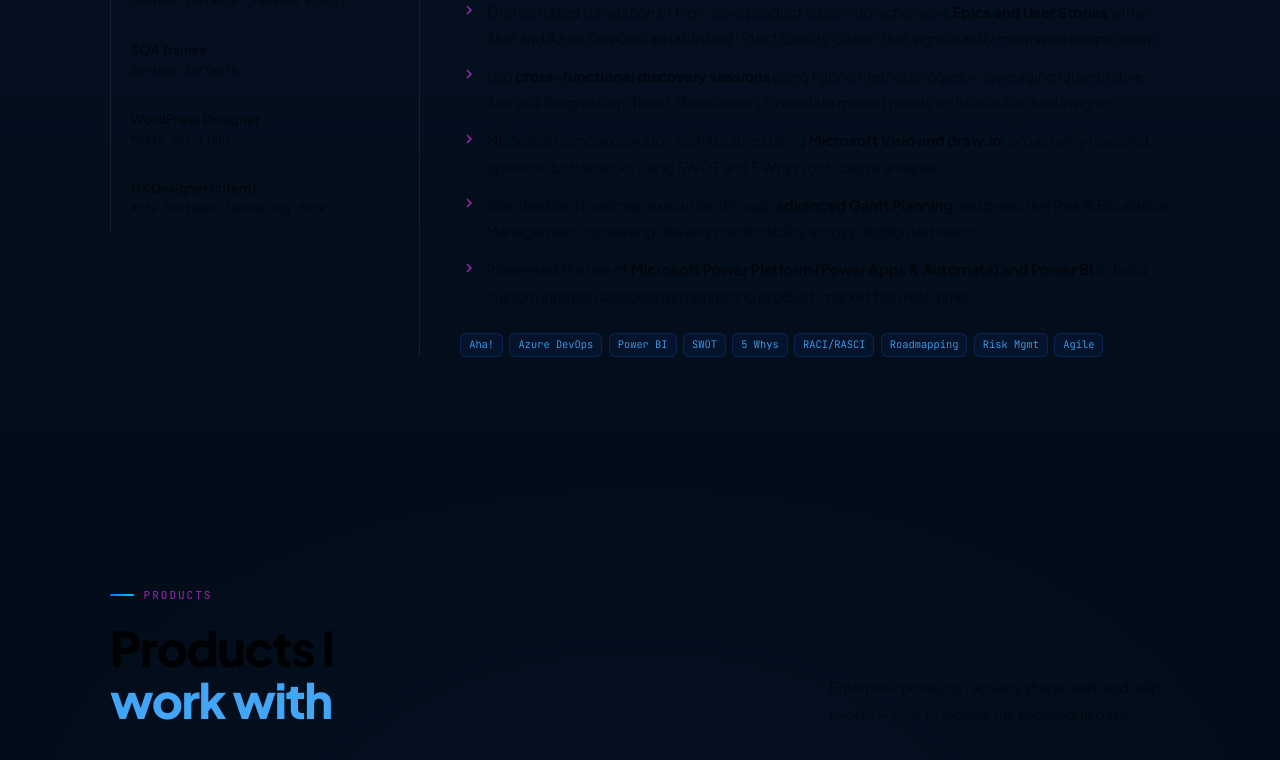
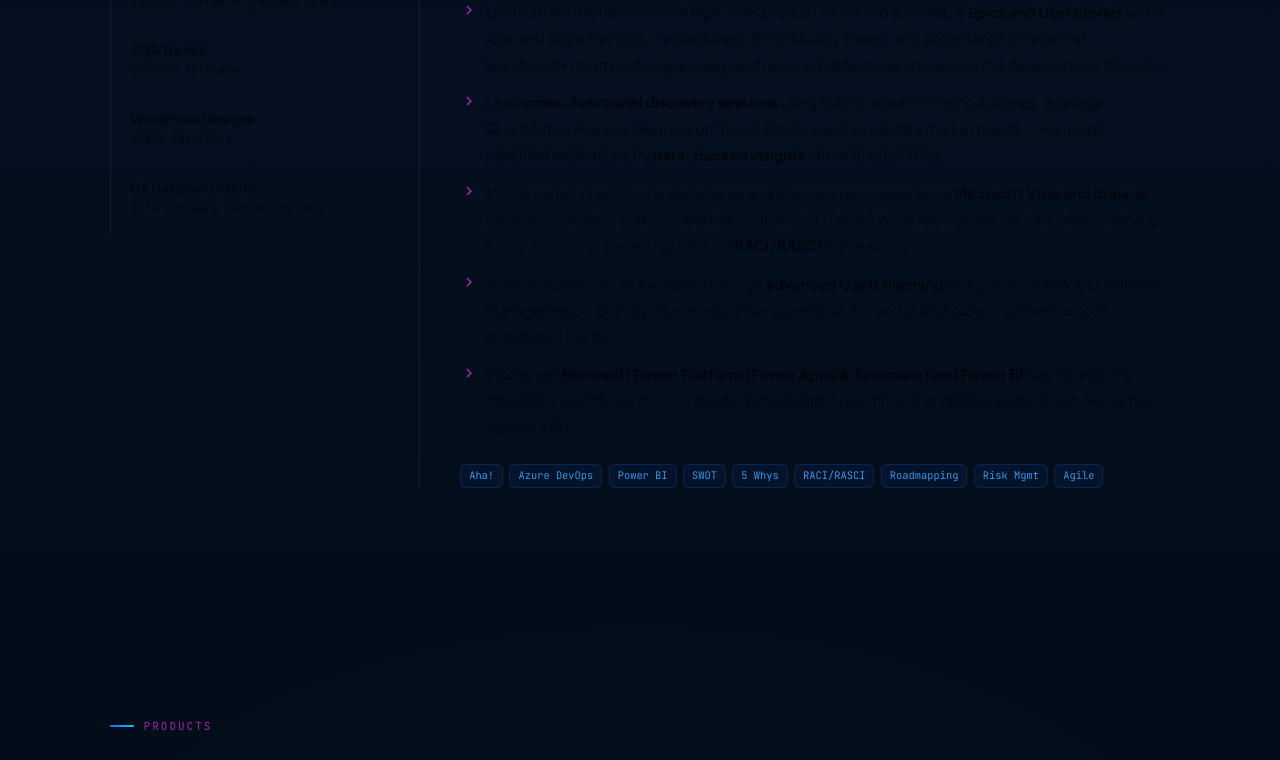
Before and after one commit to shironigun/shironigun.github.io, a React (Vite) app: page / in a window 1280 px wide. Shown: the part 4300-5060 px from the top of the page. Built offline with nearby package versions, Linux system fonts and the light colour scheme.

Commit message:
Rewrite experience bullets: result-driven, all details shown

```diff
--- a/src/data/mockData.js
+++ b/src/data/mockData.js
@@ -164,11 +164,11 @@ export const experience = [
     location: "Lahore, Pakistan",
     current: true,
     bullets: [
-      'Orchestrated translation of high-level product vision into actionable <b>Epics and User Stories</b> within Aha! and Azure DevOps; established "Strict Quality Gates" that significantly minimized scope creep.',
-      "Led <b>cross-functional discovery sessions</b> using hybrid methodologies — leveraging Quantitative Analysis (Regression, Trend, Break-even) to validate market needs with data-backed insights.",
-      "Modelled complex solution architectures using <b>Microsoft Visio and draw.io</b>; proactively resolved systemic bottlenecks using SWOT and 5 Whys root-cause analysis.",
-      "Standardized roadmap execution through <b>advanced Gantt Planning</b> and proactive Risk & Escalation Management, increasing delivery predictability across distributed teams.",
-      "Pioneered the use of <b>Microsoft Power Platform (Power Apps & Automate) and Power BI</b> to build custom internal dashboards monitoring product-market fit in real-time.",
+      'Orchestrate the translation of high-level product vision into actionable <b>Epics and User Stories</b> within Aha! and Azure DevOps — established "Strict Quality Gates" and acceptance criteria that significantly minimized scope creep and reduced defect leakage across the development lifecycle.',
+      "Lead <b>cross-functional discovery sessions</b> using hybrid research methodologies; leverage Quantitative Analysis (Regression, Trend, Break-even) to validate market needs — ensuring prioritization is driven by <b>data-backed insights</b> rather than intuition.",
+      "Model complex solution architectures and business processes using <b>Microsoft Visio and draw.io</b>; proactively resolve systemic bottlenecks via SWOT and 5 Whys root-cause analysis, while clarifying cross-functional ownership through <b>RACI/RASCI</b> frameworks.",
+      "Standardize roadmap execution through <b>advanced Gantt Planning</b> and proactive Risk & Escalation Management — directly increasing delivery predictability and stakeholder alignment across distributed teams.",
+      "Pioneered <b>Microsoft Power Platform (Power Apps & Automate) and Power BI</b> dashboards that streamline workflows, monitor product-market fit in real-time, and validate post-launch outcomes against KPIs.",
     ],
     tags: [
       "Aha!",
@@ -191,11 +191,12 @@ export const experience = [
     location: "Lahore, Pakistan",
     current: false,
     bullets: [
-      "Liaised with Product Owners to refine business requirements, ensuring seamless alignment and process optimization through <b>cross-functional collaboration</b>.",
-      "Supervised execution of critical test cases within <b>Azure DevOps for million-dollar DMS and CRM offerings</b>, establishing systematic approaches that improved overall product performance.",
-      "Led over <b>2,000 hours of domain training sessions</b> for development, operations, BAs, and cross-functional teams, driving alignment and knowledge sharing.",
-      "Collaborated with development teams to identify and resolve defects through <b>manual and automation testing</b>, increasing product reliability and client satisfaction.",
-      "Created detailed test plans and used <b>control flow diagrams</b> to visualize application flows, improving sprint velocity and release quality.",
+      "Liaised with Product Owners to refine business requirements — ensuring seamless alignment, clarity, and <b>process optimization</b> through cross-functional collaboration.",
+      "Created detailed <b>test plans</b> and used control flow diagrams to visualize application flows, improving test coverage and sprint execution.",
+      "Improved development, sprint, and release processes — <b>enhancing delivery speed</b> and operational efficiency across product teams.",
+      "Supervised execution of critical test cases within <b>Azure DevOps for million-dollar DMS and CRM offerings</b>; established a systematic approach that improved overall product performance with notable reliability increases.",
+      "Collaborated with development teams to identify and resolve defects through <b>manual and automation testing</b>, directly increasing product reliability and client satisfaction.",
+      "Led over <b>2,000+ hours of domain training sessions</b> for development, operations, BAs, and cross-functional teams — driving alignment, knowledge sharing, and reduced onboarding time.",
     ],
     tags: [
       "Azure DevOps",
@@ -217,9 +218,10 @@ export const experience = [
     current: false,
     bullets: [
       "Initiated <b>global UI standards documentation</b>, improving consistency and usability across the enterprise product suite.",
+      "Gained deep <b>domain, business, and sprint process</b> understanding, proactively identifying and enhancing workflow inefficiencies.",
       "Conducted <b>UAT, functional, API, and cross-platform testing</b>, ensuring system stability and meeting customer needs throughout the sprint lifecycle.",
-      "Spent <b>360+ hours collaborating</b> with operations, development, cross-functional teams, PO, and Initiative Manager, driving quality improvements.",
-      "Implemented workarounds, reduced testing efforts, tracked and managed bug reports — maintaining high product quality and timely resolution.",
+      "Implemented workarounds, reduced testing efforts, tracked and managed bug reports — ensuring <b>timely resolution</b> and maintaining high product quality.",
+      "Spent <b>360+ hours collaborating</b> with operations, development, cross-functional teams, PO, and Initiative Manager — driving quality improvements and process efficiency.",
     ],
     tags: [
       "UAT",
@@ -238,9 +240,10 @@ export const experience = [
     location: "Lahore, Pakistan",
     current: false,
     bullets: [
-      "Designed and customized <b>WordPress themes</b> to meet client specifications, creating unique websites that enhanced user engagement and brand identity.",
-      "Converted <b>PSD designs into fully functional WordPress sites</b>, maintaining design integrity and seamless transition from design to development.",
-      "Utilized <b>Elementor</b> to create responsive, dynamic, and mobile-friendly pages improving overall user experience and reducing bounce rates.",
+      "Designed and customized <b>WordPress themes</b> to client specifications — delivering unique websites that enhanced user engagement and strengthened brand identity.",
+      "Converted <b>PSD designs into fully functional WordPress sites</b>, ensuring pixel-perfect design integrity and seamless design-to-development handoff.",
+      "Utilized <b>Elementor</b> to create responsive, dynamic, and mobile-friendly pages — improving user experience and reducing bounce rates.",
+      "Enhanced <b>UI/UX</b> by optimizing site navigation and layout, resulting in increased user satisfaction and measurable engagement improvements.",
     ],
     tags: [
       "WordPress",
@@ -260,8 +263,9 @@ export const experience = [
     current: false,
     bullets: [
       "Conceptualized and crafted visually appealing <b>e-brochures and marketing materials</b> that enhanced brand visibility and professional communication.",
-      "Refined and optimized the <b>web interface design</b>, resulting in a more intuitive and user-friendly website experience with improved navigation.",
-      "Applied <b>user-centred design principles</b>, prototyping and iterating on UI improvements that resulted in tangible UX enhancements.",
+      "Refined and optimized the <b>web interface design</b>, resulting in a more intuitive and user-friendly experience with improved navigation and aesthetics.",
+      "Sketched and prototyped <b>user interface designs</b> to streamline the design process — ensuring alignment with user needs and smoother development handoff.",
+      "Collaborated on key <b>design improvements</b> applying user-centred design principles, resulting in tangible enhancements to the overall user experience.",
     ],
     tags: [
       "UX Design",
```
Also changed, not shown: context/EXPERIENCE.md (+24 -18 lines).
